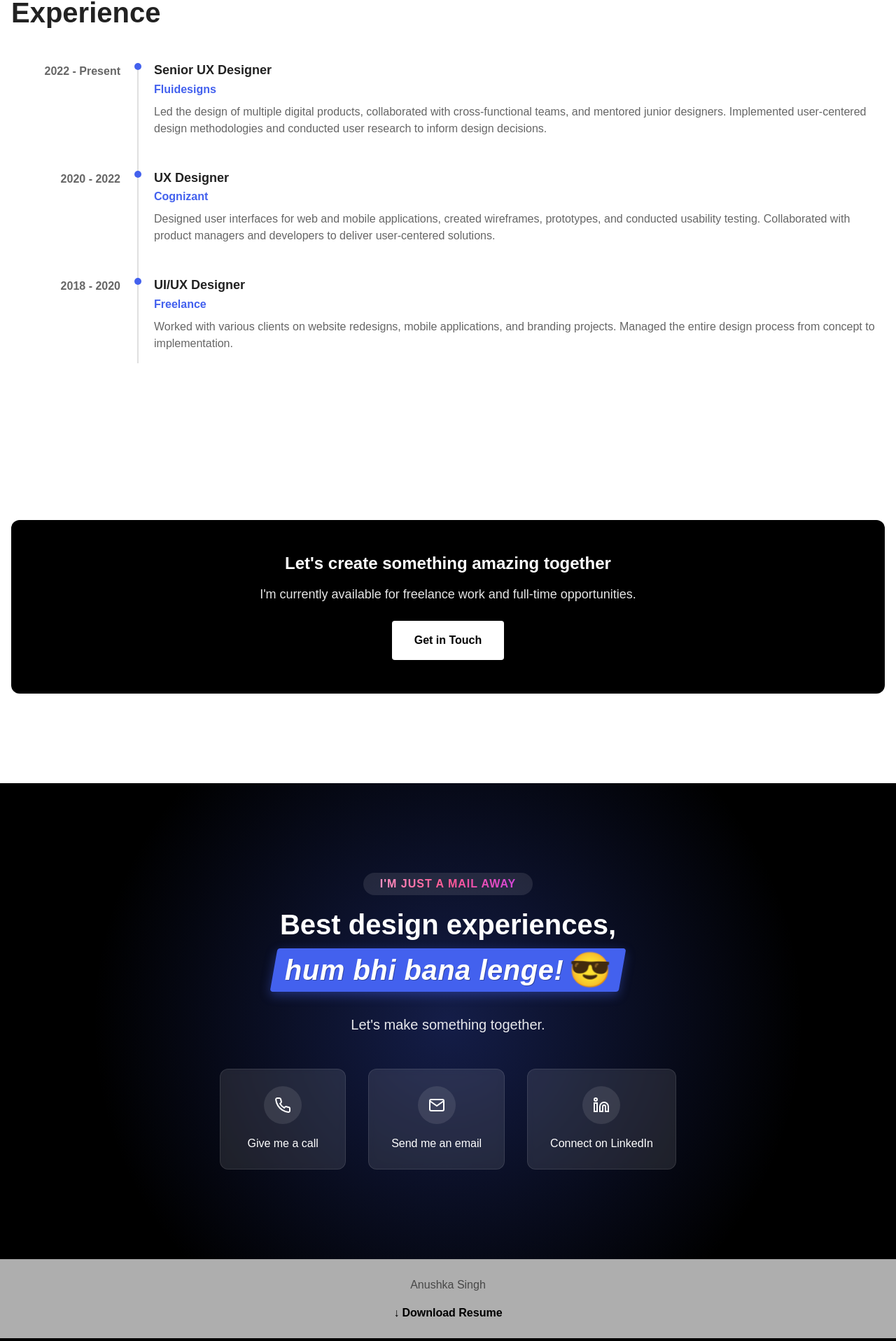
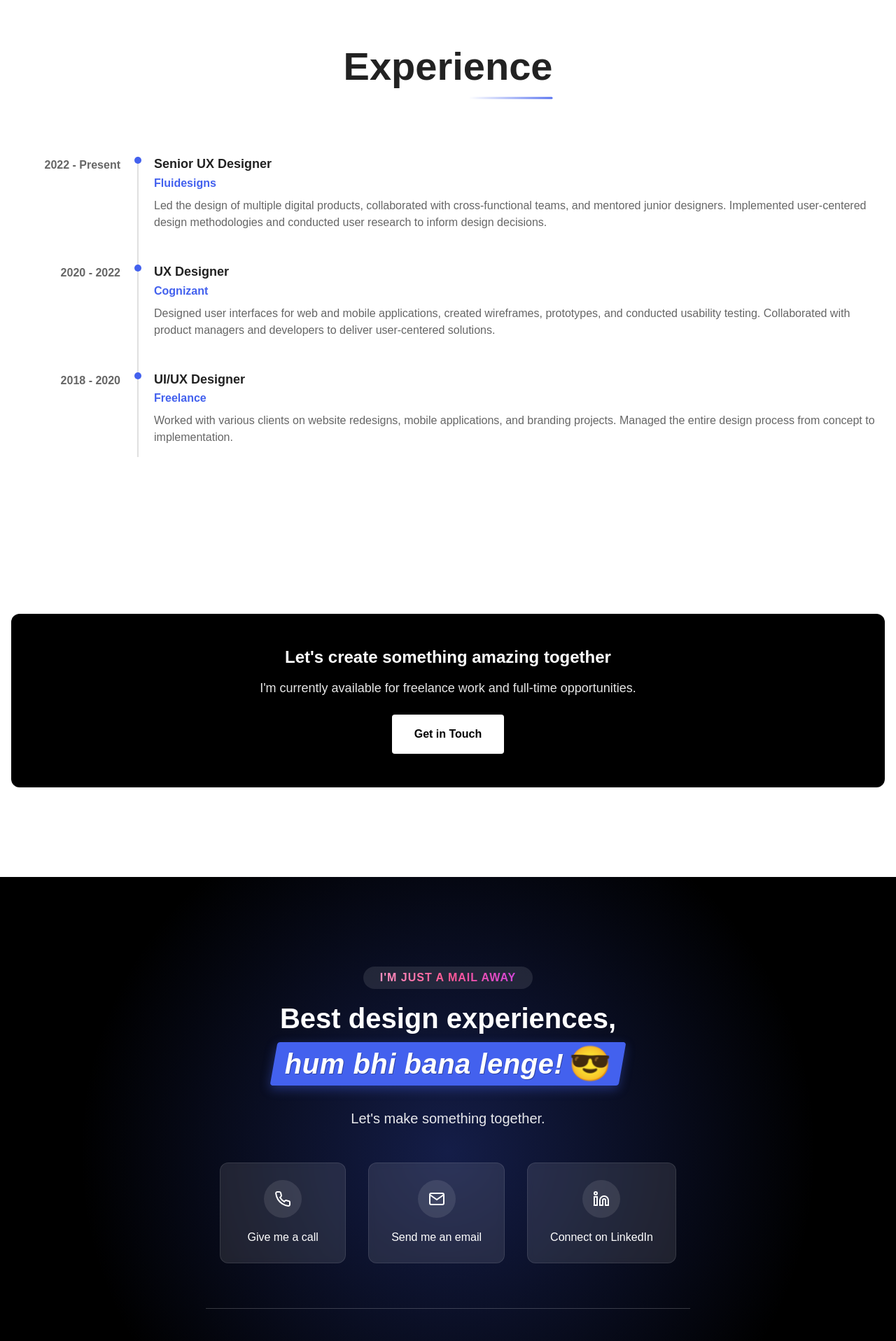
Before and after one commit to design-anushka/Portfolio-Website, a React (Vite) app: page /about in a window 1280 px wide. Shown: the part 1695-3611 px from the top of the page at 70% size. Built offline with nearby package versions, Linux system fonts and the light colour scheme.

Commit message:
Ini commit 4

```diff
--- a/src/components/Footer.jsx
+++ b/src/components/Footer.jsx
@@ -39,7 +39,7 @@ const Footer = () => {
                 Send me an email
               </a>
 
-              <a href="https://linkedin.com/in/yourprofile" target="_blank" rel="noopener noreferrer" className="contact-option">
+              <a href="https://www.linkedin.com/in/singhanushka21/" target="_blank" rel="noopener noreferrer" className="contact-option">
                 <span className="contact-icon">
                   <svg xmlns="http://www.w3.org/2000/svg" viewBox="0 0 24 24" fill="none" stroke="currentColor" strokeWidth="2">
                     <path d="M16 8a6 6 0 0 1 6 6v7h-4v-7a2 2 0 0 0-2-2 2 2 0 0 0-2 2v7h-4v-7a6 6 0 0 1 6-6z" />
@@ -50,26 +50,26 @@ const Footer = () => {
                 Connect on LinkedIn
               </a>
             </div>
-          </div>
-        </div>
-      </div>
 
-      {/* Footer Bottom */}
+            {/* Container-width divider with reduced top margin */}
+            <div className="footer-divider"></div>
+
+            {/* Bottom section */}
             <div className="footer-bottom">
-        <div className="container">
               <div className="footer-content">
                 <div className="footer-copyright">
-              <p>Anushka Singh</p>
+                  <p>© 2023 Anushka Singh. All rights reserved.</p>
                 </div>
                 <div className="footer-links">
                   <a
                     href="/Anushka Singh_UX Manager_Resume.pdf"
-                target="_blank"
-                rel="noopener noreferrer"
+                    download="Anushka Singh_UX Manager_Resume.pdf"
                     className="download-resume"
                   >
-                Download Resume
+                    Download Resume <span className="arrow">→</span>
                   </a>
+                </div>
+              </div>
             </div>
           </div>
         </div>
--- a/src/pages/HomePage.jsx
+++ b/src/pages/HomePage.jsx
@@ -110,7 +110,7 @@ const HomePage = () => {
       {/* Work Section */}
       <section className="work-section section" id="work">
         <div className="container">
-          <h2 className="section-title">Some of my handpicked work ✨</h2>
+          <h2 className="section-title">Some of my handpicked work</h2>
 
           <div className="projects-container">
             {featuredProjects.map((project) => (
--- a/src/styles/components/Footer.scss
+++ b/src/styles/components/Footer.scss
@@ -115,19 +115,14 @@
   }
 
   .footer-bottom {
-    display: flex;
-    justify-content: space-between;
-    align-items: center;
-    // margin-top: $spacing-xl;
-    padding-top: $spacing-lg;
-    border-top: 1px solid rgba(255, 255, 255, 0.1);
-    font-size: $font-size-sm;
-    opacity: 0.7;
+    width: 100%;
+    background-color: transparent;
+    padding: 0 0 $spacing-xl;
   }
 
   // Contact CTA Section
   .contact-cta-section {
-    padding: $spacing-5xl 0;
+    padding: $spacing-5xl 0 $spacing-2xl;
     background-color: $primary-color;
     color: white;
     text-align: center;
@@ -269,6 +264,7 @@
       justify-content: center;
       gap: $spacing-md;
       margin-top: $spacing-2xl;
+      margin-bottom: $spacing-3xl;
 
       @media (min-width: $breakpoint-md) {
         gap: $spacing-xl;
@@ -322,59 +318,62 @@
     }
   }
 
-  // Footer Bottom
-  .footer-bottom {
-    background-color: $light-gray;
-    padding: $spacing-lg 0;
-    border-top: 1px solid rgba(0, 0, 0, 0.05);
+  // Divider with specific width
+  .footer-divider {
+    width: 90%;
+    height: 1px;
+    background-color: rgba(255, 255, 255, 0.2);
+    margin: 0 auto $spacing-2xl;
   }
 
   .footer-content {
     display: flex;
     justify-content: space-between;
     align-items: center;
-    flex-wrap: wrap;
-    gap: $spacing-md;
+    flex-direction: row;
+    gap: $spacing-xl;
+    padding: 0 $spacing-md;
 
     @media (max-width: $breakpoint-sm) {
       flex-direction: column;
       text-align: center;
+      gap: $spacing-md;
     }
   }
 
   .footer-copyright {
     p {
       margin: 0;
-      color: $dark-gray;
-      font-size: $font-size-md;
-      font-weight: 500;
+      color: rgba(255, 255, 255, 0.7);
+      font-size: $font-size-sm;
+      font-weight: 400;
     }
   }
 
   .footer-links {
-    display: flex;
-    gap: $spacing-lg;
-
     .download-resume {
-      color: $primary-color;
+      color: white;
       text-decoration: none;
       font-weight: 600;
       font-size: $font-size-md;
       display: inline-flex;
       align-items: center;
       transition: all $transition-fast;
+      background-color: rgba(255, 255, 255, 0.1);
+      padding: $spacing-sm $spacing-lg;
+      border-radius: 4px;
+      border: 1px solid rgba(255, 255, 255, 0.2);
 
-      &::before {
-        content: '↓';
-        margin-right: $spacing-xs;
+      .arrow {
+        margin-left: $spacing-xs;
         transition: transform $transition-fast;
       }
 
       &:hover {
-        color: $accent-color;
+        background-color: rgba(255, 255, 255, 0.2);
 
-        &::before {
-          transform: translateY(2px);
+        .arrow {
+          transform: translateX(4px);
         }
       }
     }
--- a/src/styles/pages/HomePage.scss
+++ b/src/styles/pages/HomePage.scss
@@ -1,10 +1,10 @@
-// Hero Section - Updated with reduced height and realigned elements
+// Hero Section - Restored to original size
 .hero-section {
-  padding: calc(#{$header-height} + #{$spacing-lg}) 0 $spacing-lg; // Reduced padding
-  min-height: 65vh; // Reduced height to show more of next section
+  padding: calc(#{$header-height} + #{$spacing-xl}) 0 $spacing-xl; // Restored original padding
+  min-height: 75vh; // Restored original height
   display: flex;
   align-items: center;
-  background-color: #f5f5fa; // Light lavender background
+  background-color: #f5f5fa;
 
   .hero-content {
     display: flex;
@@ -14,7 +14,7 @@
     .hero-title-wrapper {
       text-decoration: none;
       display: block;
-      margin-bottom: $spacing-xl; // Reduced margin
+      margin-bottom: $spacing-3xl; // Restored original margin
 
       &:hover {
         .hero-title {
@@ -28,36 +28,36 @@
     }
 
     .hero-title {
-      font-size: $font-size-3xl; // Slightly reduced
+      font-size: $font-size-4xl; // Restored original font size
       line-height: 1.1;
       font-weight: 700;
       max-width: 1200px;
 
       @media (min-width: $breakpoint-lg) {
-        font-size: $font-size-4xl;
+        font-size: $font-size-5xl;
       }
 
       .hero-title-part {
-        color: #7c5cfc; // Purple color
+        color: #7c5cfc;
         display: inline-block;
         transition: all 0.3s cubic-bezier(0.175, 0.885, 0.32, 1.275);
         transform-origin: left center;
       }
 
       .hero-description-part {
-        color: #5d6b98; // Slate blue gray
+        color: #5d6b98;
         display: inline;
       }
     }
 
     .hero-actions-wrapper {
       width: 100%;
-      margin-top: $spacing-xl; // Reduced margin
+      margin-top: $spacing-2xl; // Restored original margin
     }
 
     .hero-actions {
       display: flex;
-      justify-content: space-between; // Changed to space-between
+      justify-content: space-between; // Keep this change as requested
       align-items: center;
 
       .hero-cta {
@@ -88,7 +88,7 @@
       }
 
       .hero-status {
-        text-align: right; // Right aligned
+        text-align: right; // Keep this change as requested
 
         .status-text {
           font-size: $font-size-md;
@@ -120,6 +120,35 @@
   }
 }
 
+// Common section heading styling with hand-drawn pen stroke
+.section-title {
+  font-size: $font-size-4xl;
+  font-weight: 700;
+  margin-bottom: $spacing-4xl;
+  text-align: center;
+  position: relative;
+  display: inline-block;
+  left: 50%;
+  transform: translateX(-50%);
+
+  @media (min-width: $breakpoint-lg) {
+    font-size: $font-size-5xl;
+  }
+
+  &::after {
+    content: '';
+    position: absolute;
+    bottom: -15px;
+    right: 0;
+    width: 40%;
+    height: 3px;
+    background: linear-gradient(to right, transparent, $accent-color);
+    border-radius: 3px;
+    transform: translateY(-50%);
+    opacity: 0.9;
+  }
+}
+
 // Work Section - Redesigned to match Tejasswin's site with horizontal layout
 .work-section {
   padding-top: $spacing-3xl;
@@ -127,14 +156,7 @@
   background-color: white;
 
   .section-title {
-    font-size: $font-size-4xl;
-    font-weight: 700;
-    margin-bottom: $spacing-4xl;
-    text-align: center;
-
-    @media (min-width: $breakpoint-lg) {
-      font-size: $font-size-5xl;
-    }
+    // All common styles are inherited
   }
 
   .projects-container {
@@ -369,16 +391,7 @@
   }
 
   .section-title {
-    font-size: $font-size-4xl;
-    font-weight: 800;
-    margin-bottom: $spacing-md;
-    text-align: center;
-    text-transform: uppercase;
-    font-family: sans-serif;
-
-    @media (min-width: $breakpoint-lg) {
-      font-size: $font-size-5xl;
-    }
+    // All common styles are inherited
   }
 
   .subtitle {
@@ -543,14 +556,7 @@
   color: $text-color; // Updated text color for white background
 
   .section-title {
-    font-size: $font-size-4xl;
-    font-weight: 700;
-    margin-bottom: $spacing-2xl; // Reduced margin
-    text-align: center;
-
-    @media (min-width: $breakpoint-lg) {
-      font-size: $font-size-5xl;
-    }
+    // All common styles are inherited
   }
 
   .process-principles {
@@ -889,14 +895,7 @@
   background-color: white; // Remove gray background
 
   .section-title {
-    font-size: $font-size-4xl;
-    font-weight: 700;
-    margin-bottom: $spacing-4xl;
-    text-align: center;
-
-    @media (min-width: $breakpoint-lg) {
-      font-size: $font-size-5xl;
-    }
+    // All common styles are inherited
   }
 
   .testimonials-container {
@@ -1118,30 +1117,7 @@
   }
 
   .section-title {
-    font-size: $font-size-3xl;
-    font-weight: 700;
-    margin-bottom: $spacing-4xl;
-    text-align: center;
-    position: relative;
-    display: inline-block;
-    left: 50%;
-    transform: translateX(-50%);
-
-    @media (min-width: $breakpoint-md) {
-      font-size: $font-size-4xl;
-    }
-
-    &::after {
-      content: '';
-      position: absolute;
-      bottom: -15px;
-      left: 0;
-      width: 40%;
-      height: 3px;
-      background-color: $accent-color;
-      left: 50%;
-      transform: translateX(-50%);
-    }
+    // All common styles are inherited
   }
 
   .about-card {
```
Lines whose indentation alone changed are shown as unchanged.
